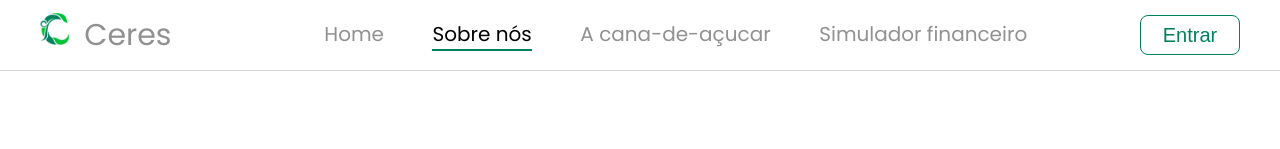
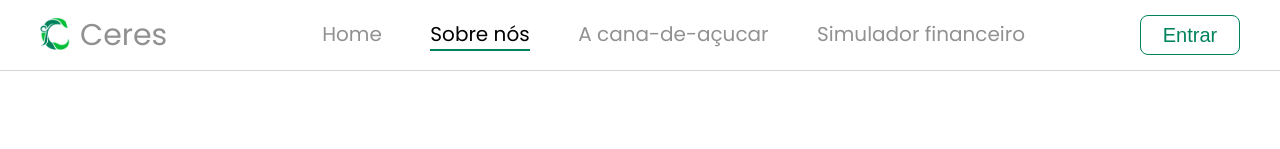
Before and after one commit to matheus-rosa11/Projeto-Ceres, a website: page CERES - Site/public/sobre.html in a window 1280 px wide. Shown: the top 149 px of the page. Drawn offline with Linux system fonts and the light colour scheme; grey boxes are pictures that could not be loaded.

Commit message:
Alinhando logo no sobre nos

```diff
--- a/CERES - Site/public/resources/css/sobre_style.css
+++ b/CERES - Site/public/resources/css/sobre_style.css
@@ -29,6 +29,14 @@ header{
 header .img_menu{
     display: none;
     cursor: pointer;
+}
+
+header .titulo{
+    display: flex;
+}
+
+header .titulo img{
+    margin-top: 5px;
 }
 
 header .header_main{
--- a/CERES - Site/public/sobre.html
+++ b/CERES - Site/public/sobre.html
@@ -14,8 +14,10 @@
     <header>
         <div class="header_main">
 
-            <div>
-                <img src="resources/img/LogoCeres.png" alt="Logo do Site, uma letra C estilizada como uma planta">
+            <div class="titulo">
+                <div>
+                    <img src="resources/img/LogoCeres.png" alt="Logo do Site, uma letra C estilizada como uma planta">
+                </div>
                 <span>Ceres</span>
             </div>
 
```
